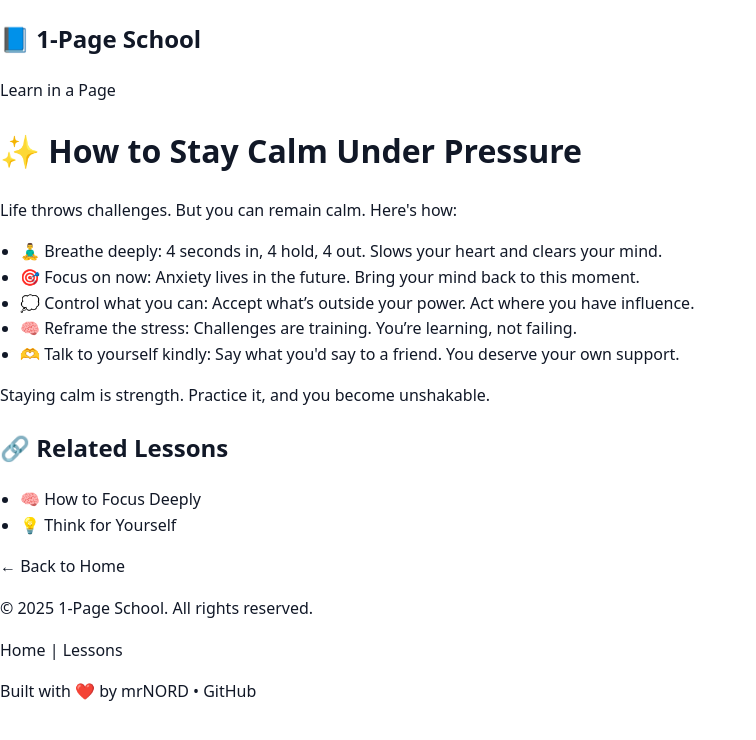
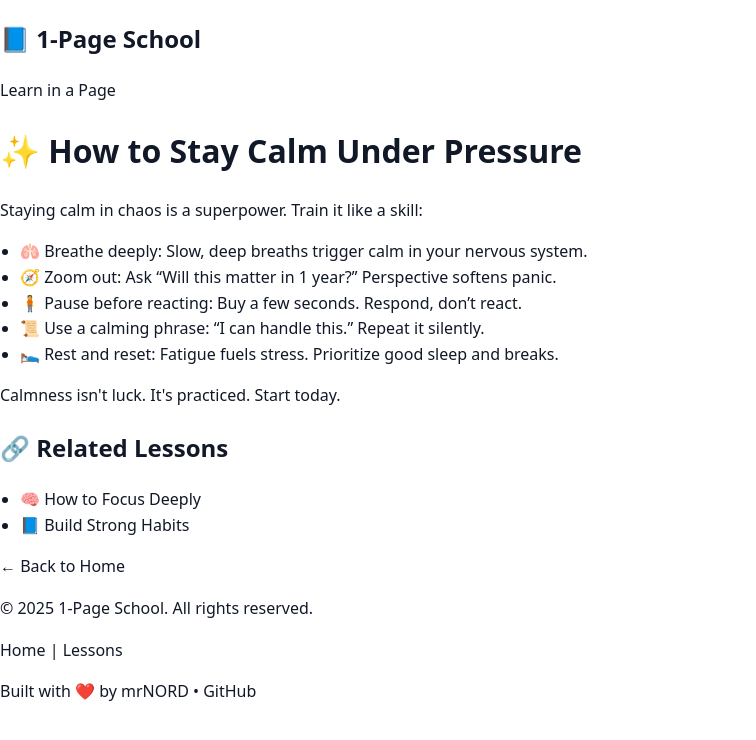
Before and after one commit to iamanvar3/1page-school, a Next.js app: page /lessons/calm in a window 1280 px wide. Shown: the top 740 px of the page, without its empty margins (0-756 px from the left). Built offline with nearby package versions, Linux system fonts and the light colour scheme.

Commit message:
Update page.tsx

```diff
--- a/app/lessons/calm/page.tsx
+++ b/app/lessons/calm/page.tsx
@@ -1,40 +1,26 @@
-'use client';
-
+// app/lessons/calm/page.tsx
 import Link from 'next/link';
-import React from 'react';
 
 export default function CalmLesson() {
   return (
     <main className="max-w-2xl mx-auto p-6 space-y-6">
       <h1 className="text-4xl font-bold mb-2">✨ How to Stay Calm Under Pressure</h1>
-      <p className="text-lg text-gray-700">Life throws challenges. But you can remain calm. Here's how:</p>
+      <p className="text-lg text-gray-700">Staying calm in chaos is a superpower. Train it like a skill:</p>
       <ul className="list-disc pl-5 space-y-2">
-        <li>🧘‍♂️ Breathe deeply: 4 seconds in, 4 hold, 4 out. Slows your heart and clears your mind.</li>
-        <li>🎯 Focus on now: Anxiety lives in the future. Bring your mind back to this moment.</li>
-        <li>💭 Control what you can: Accept what’s outside your power. Act where you have influence.</li>
-        <li>🧠 Reframe the stress: Challenges are training. You’re learning, not failing.</li>
-        <li>🫶 Talk to yourself kindly: Say what you'd say to a friend. You deserve your own support.</li>
+        <li>🫁 Breathe deeply: Slow, deep breaths trigger calm in your nervous system.</li>
+        <li>🧭 Zoom out: Ask “Will this matter in 1 year?” Perspective softens panic.</li>
+        <li>🧍 Pause before reacting: Buy a few seconds. Respond, don’t react.</li>
+        <li>📜 Use a calming phrase: “I can handle this.” Repeat it silently.</li>
+        <li>🛌 Rest and reset: Fatigue fuels stress. Prioritize good sleep and breaks.</li>
       </ul>
-
-      <p className="font-semibold text-green-700">Staying calm is strength. Practice it, and you become unshakable.</p>
-
+      <p className="font-semibold text-blue-700">Calmness isn't luck. It's practiced. Start today.</p>
       <div className="mt-10 space-y-4">
         <h2 className="text-xl font-semibold">🔗 Related Lessons</h2>
         <ul className="list-disc pl-5 space-y-1">
-          <li>
-            <Link href="/lessons/focus" className="text-blue-600 hover:underline">
-              🧠 How to Focus Deeply
-            </Link>
-          </li>
-          <li>
-            <Link href="/lessons/think" className="text-blue-600 hover:underline">
-              💡 Think for Yourself
-            </Link>
-          </li>
+          <li><Link href="/lessons/focus" className="text-blue-600 hover:underline">🧠 How to Focus Deeply</Link></li>
+          <li><Link href="/lessons/habits" className="text-blue-600 hover:underline">📘 Build Strong Habits</Link></li>
         </ul>
-        <p className="mt-4">
-          <Link href="/" className="text-gray-600 hover:underline">← Back to Home</Link>
-        </p>
+        <p className="mt-4"><Link href="/" className="text-gray-600 hover:underline">← Back to Home</Link></p>
       </div>
     </main>
   );
```
